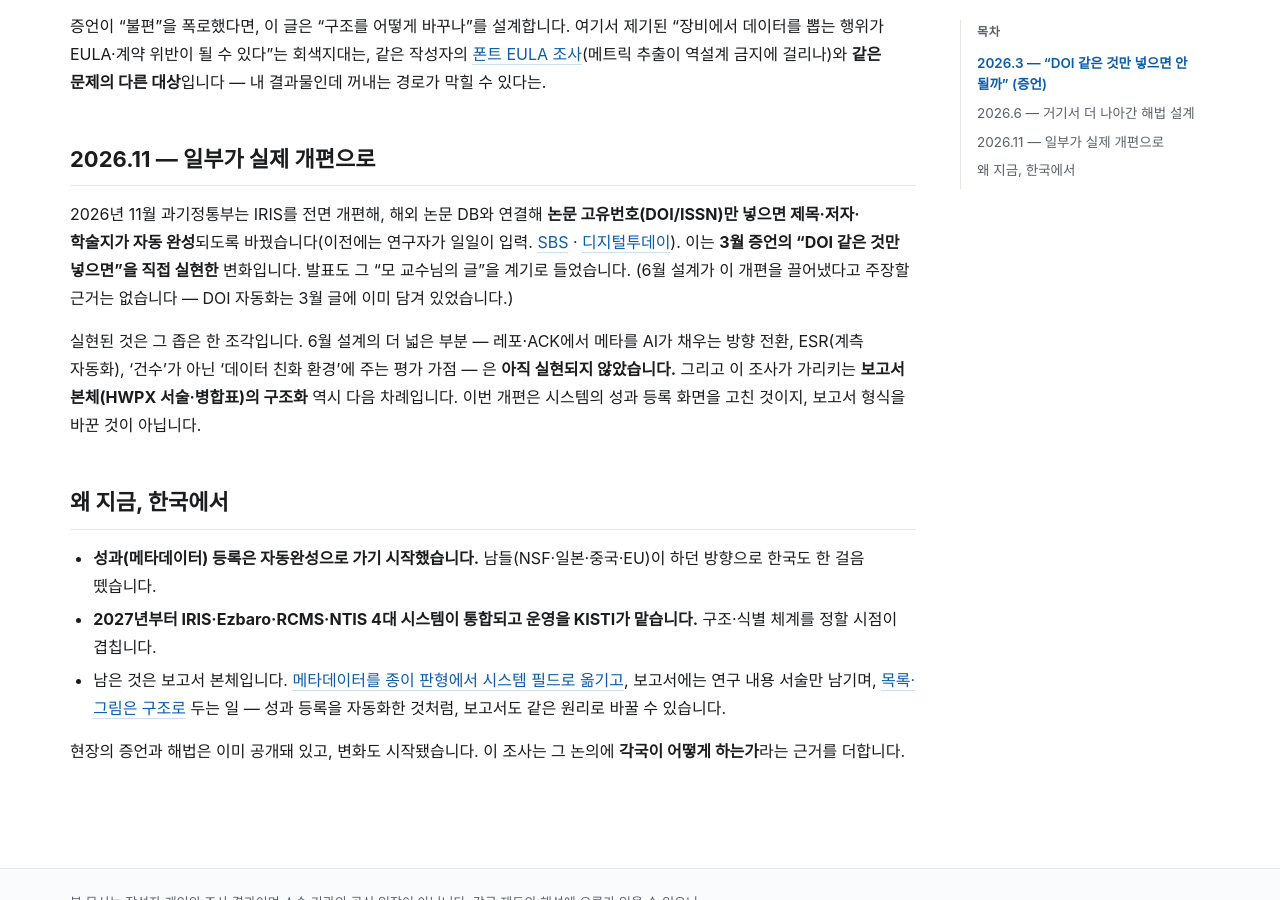
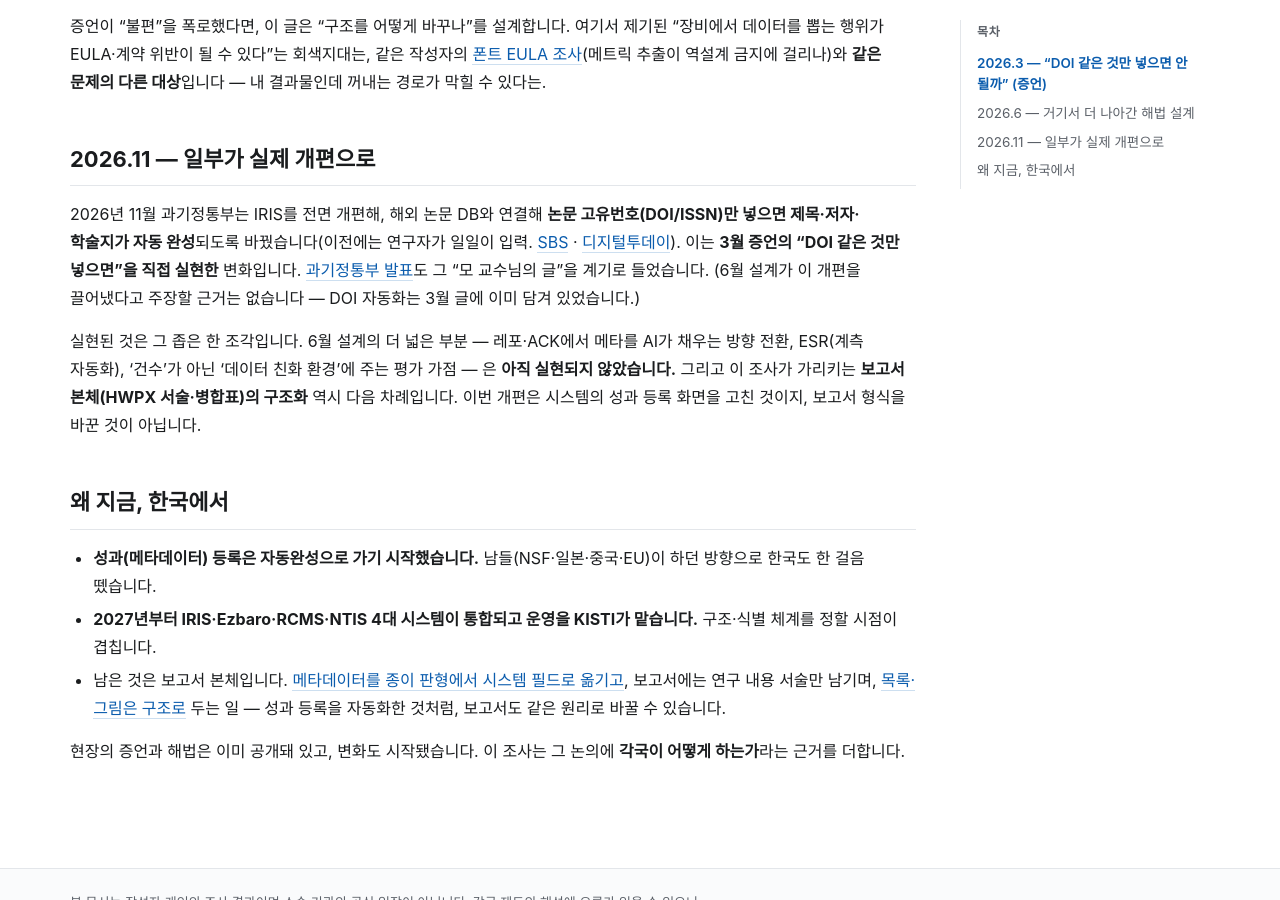
Before and after one commit to msjang/machine-ready-report-survey, a Jekyll site: the page built from appendix-g-voices.md, in a window 1280 px wide and 900 px high, scrolled down 1657 px. Built offline with Jekyll 4.4.1, drawn with Linux system fonts in a browser that asks for light colours; our own code applies the rules of GitHub Pages for plain Markdown files.

Commit message:
별첨 G: 과기정통부 IRIS 개편 발표 링크를 원 게시물(페이스북)로 수정
Co-Authored-By: Claude Opus 5.5 <noreply@anthropic.com>

```diff
--- a/appendix-g-voices.md
+++ b/appendix-g-voices.md
@@ -8,7 +8,7 @@
 
 ## 2026.3 — "DOI 같은 것만 넣으면 안 될까" (증언)
 
-우종학 교수의 공개 글([연구24를 만든다는 분들께](https://www.facebook.com/jonghak.woo.9/posts/pfbid0E5gmzNVstTyajFSBLpbmbMxiVprENgs91e72V9N1RheVuZvjnsxYwGFEmkPcUh1Gl), 2026-03-29)은 IRIS에 **논문 7편을 성과로 등록하는 과정**을 1번부터 16번까지 단계로 묘사합니다. 수백 명이 공감하고 100회 넘게 공유됐으며, 뒤에 본 [과기정통부의 IRIS 개편 발표](appendix-f-archives.md)가 "모 교수님의 글"로 언급한 바로 그 글입니다.
+우종학 교수의 공개 글([연구24를 만든다는 분들께](https://www.facebook.com/jonghak.woo.9/posts/pfbid0E5gmzNVstTyajFSBLpbmbMxiVprENgs91e72V9N1RheVuZvjnsxYwGFEmkPcUh1Gl), 2026-03-29)은 IRIS에 **논문 7편을 성과로 등록하는 과정**을 1번부터 16번까지 단계로 묘사합니다. 수백 명이 공감하고 100회 넘게 공유됐으며, 뒤에 본 [과기정통부의 IRIS 개편 발표](https://www.facebook.com/share/p/1CP9HMPCgs/)가 "모 교수님의 글"로 언급한 바로 그 글입니다.
 
 **과정(요약).** 1년에 한두 번 쓰는 포털이라 비밀번호부터 찾고, 20쪽 매뉴얼을 뒤져 메뉴를 찾는다. 논문 한 편을 등록하려면 ScienceON으로 검색해 일부를 자동 입력받아도 — 타언어 제목, **끝나는 페이지 수**(시작+총쪽수 계산), 오류 난 ISSN 수정, 발행국가(메뉴를 한없이 내려 미국 선택), **임팩트팩터**(저널 홈피에서 찾아 입력), 기여율, 사사(ACK) 개수(PDF를 읽어 세서 입력)를 일일이 채운다. 저자 탭에서는 주저자를 돋보기로 검색해 **동명이인 중 나를 찾아** 리스트에 추가하고, 공저자 10명을 한 명씩 입력한다(외국인은 검색이 안 돼 직접 입력). 마지막엔 **논문 PDF를 통째로 첨부**한다. 첫 논문에 두 배쯤 시간이 걸리고, 이 과정을 7편 반복한다. "논문 5편에 공저자 10명이면 50명을 일일이."
 
@@ -34,7 +34,7 @@
 
 ## 2026.11 — 일부가 실제 개편으로
 
-2026년 11월 과기정통부는 IRIS를 전면 개편해, 해외 논문 DB와 연결해 **논문 고유번호(DOI/ISSN)만 넣으면 제목·저자·학술지가 자동 완성**되도록 바꿨습니다(이전에는 연구자가 일일이 입력. [SBS](https://news.sbs.co.kr/english/article.do?news_id=N1008825059) · [디지털투데이](https://www.digitaltoday.co.kr/en/view/97123/)). 이는 **3월 증언의 "DOI 같은 것만 넣으면"을 직접 실현한** 변화입니다. 발표도 그 "모 교수님의 글"을 계기로 들었습니다. (6월 설계가 이 개편을 끌어냈다고 주장할 근거는 없습니다 — DOI 자동화는 3월 글에 이미 담겨 있었습니다.)
+2026년 11월 과기정통부는 IRIS를 전면 개편해, 해외 논문 DB와 연결해 **논문 고유번호(DOI/ISSN)만 넣으면 제목·저자·학술지가 자동 완성**되도록 바꿨습니다(이전에는 연구자가 일일이 입력. [SBS](https://news.sbs.co.kr/english/article.do?news_id=N1008825059) · [디지털투데이](https://www.digitaltoday.co.kr/en/view/97123/)). 이는 **3월 증언의 "DOI 같은 것만 넣으면"을 직접 실현한** 변화입니다. [과기정통부 발표](https://www.facebook.com/share/p/1CP9HMPCgs/)도 그 "모 교수님의 글"을 계기로 들었습니다. (6월 설계가 이 개편을 끌어냈다고 주장할 근거는 없습니다 — DOI 자동화는 3월 글에 이미 담겨 있었습니다.)
 
 실현된 것은 그 좁은 한 조각입니다. 6월 설계의 더 넓은 부분 — 레포·ACK에서 메타를 AI가 채우는 방향 전환, ESR(계측 자동화), '건수'가 아닌 '데이터 친화 환경'에 주는 평가 가점 — 은 **아직 실현되지 않았습니다.** 그리고 이 조사가 가리키는 **보고서 본체(HWPX 서술·병합표)의 구조화** 역시 다음 차례입니다. 이번 개편은 시스템의 성과 등록 화면을 고친 것이지, 보고서 형식을 바꾼 것이 아닙니다.
 
```
